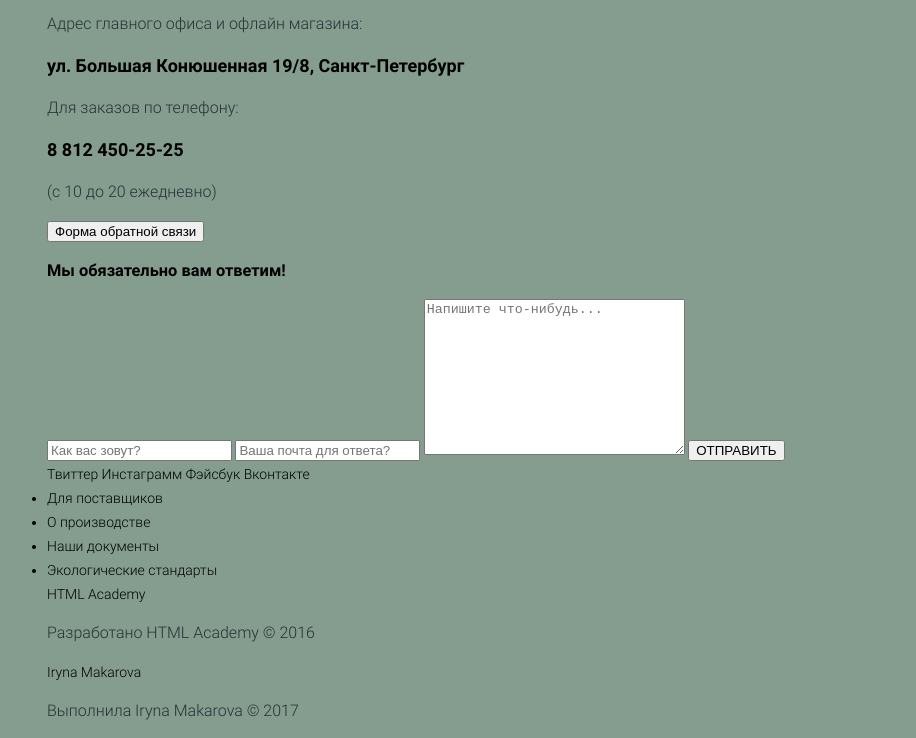
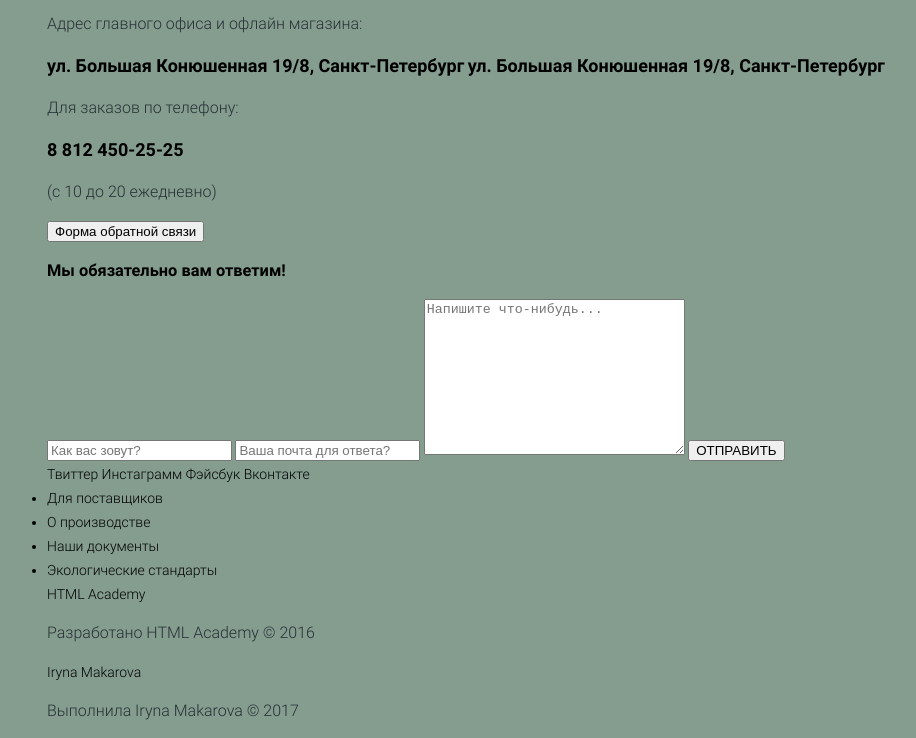
Before and after one commit to Iriyamak/gllacy, a plain HTML site: page index.html in a window 1280 px wide. Shown: the part 3755-4493 px from the top of the page, without its empty margins (143-1059 px from the left). Drawn offline with Linux system fonts and the light colour scheme.

Commit message:
add 2 adress

```diff
--- a/index.html
+++ b/index.html
@@ -167,6 +167,7 @@
             <div class="address">
               <p>Адрес главного офиса и офлайн магазина:</p>
               <b>ул. Большая Конюшенная 19/8, Санкт-Петербург</b>
+              <b>ул. Большая Конюшенная 19/8, Санкт-Петербург</b>
               <p>Для заказов по телефону:</p>
               <b>8 812 450-25-25</b>
               <p>(с 10 до 20 ежедневно)</p>
```
